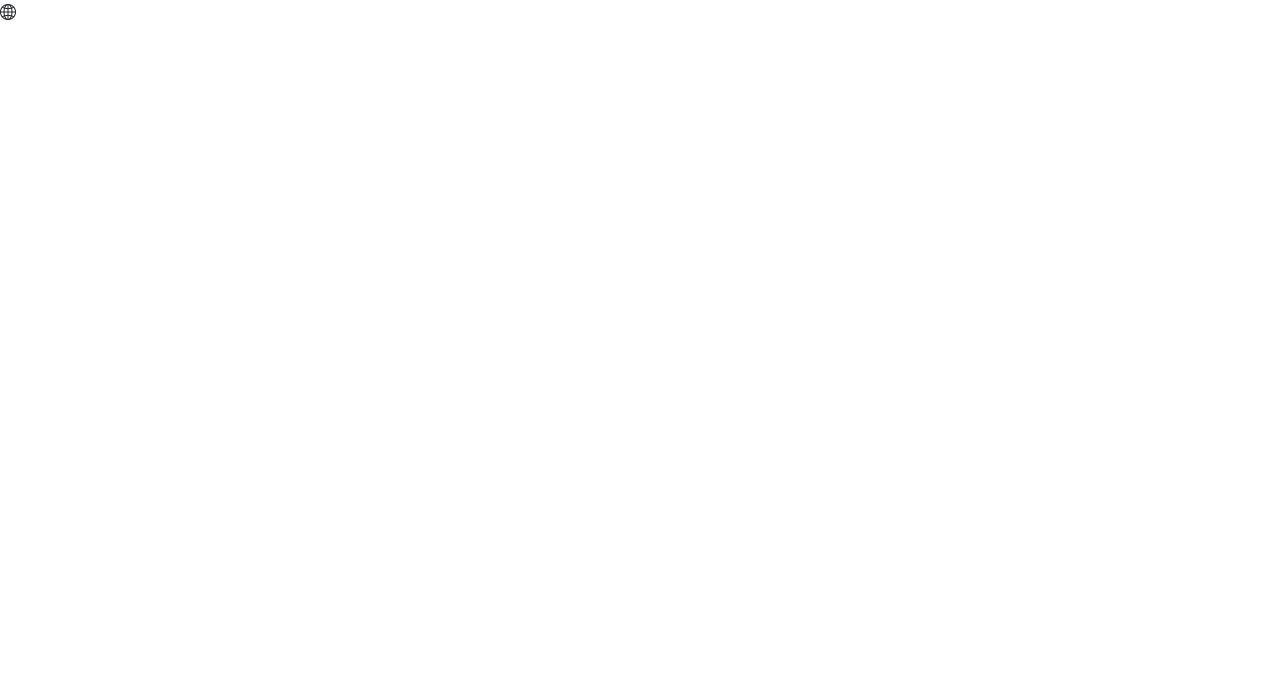
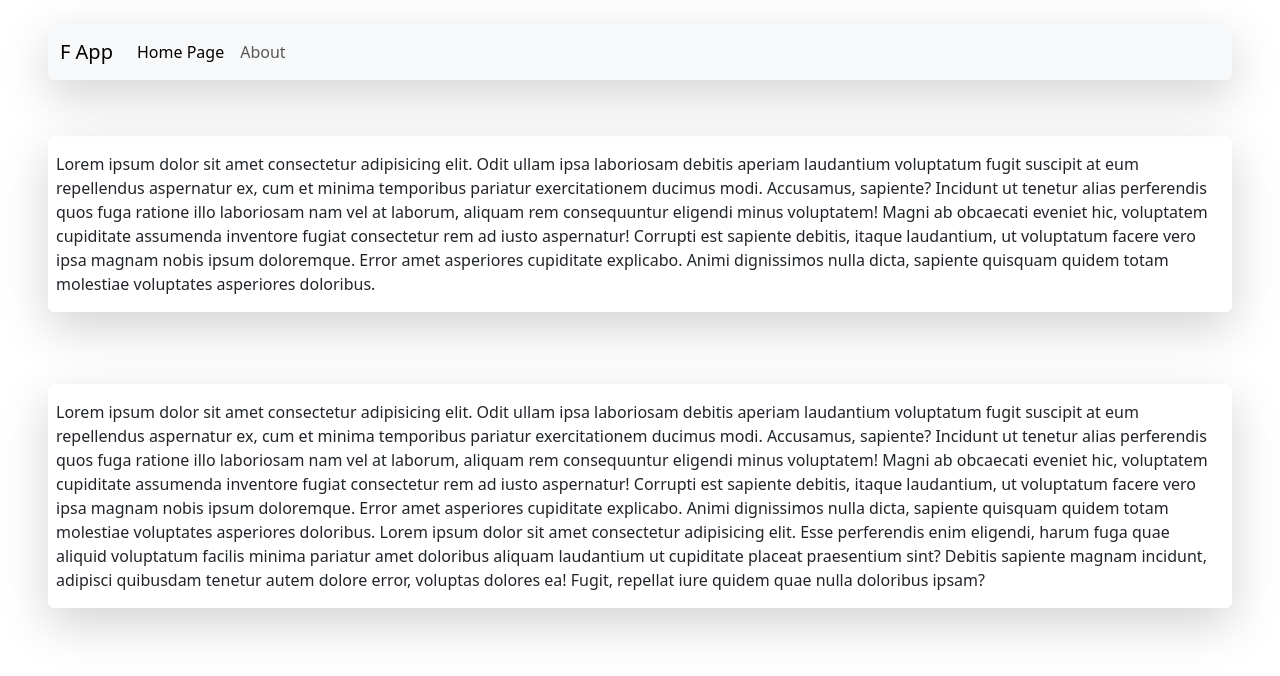
Before and after one commit to Furkaninzz/MyProject, a PHP site: page / in a window 1280 px wide. Before the commit the part shown is almost empty. Shown: the top 676 px of the page. Run offline with PHP 8.4, Linux system fonts and the light colour scheme.

Commit message:
Layout Structure
Layout yapısı için hazırlamaya çalışıyorum.
Umarım bir eksik olmaz.
Bu yapıyı hedef belirledim.

```diff
--- a/index.php
+++ b/index.php
@@ -7,19 +7,50 @@ require_once 'main.php';
 <head>
   <meta charset="UTF-8">
   <meta name="viewport" content="width=device-width, initial-scale=1.0">
-        <title><?=$_SESSION['page-title']?></title>
+  <title><?= $_SESSION['page-title'] ?></title>
   <link rel="apple-touch-icon" sizes="180x180" href="assets/favicon/black/apple-touch-icon.png">
   <link rel="icon" type="image/png" sizes="32x32" href="assets/images/favicon/black/favicon-32x32.png">
   <link rel="icon" type="image/png" sizes="16x16" href="assets/images/favicon/black/favicon-16x16.png">
   <link rel="manifest" href="assets/images/favicon/black/site.webmanifest">
-
   <link rel="stylesheet" href="https://cdn.jsdelivr.net/npm/bootstrap-icons@1.11.1/font/bootstrap-icons.css">
   <link rel="stylesheet" href="assets/vendor/bootstrap-5.3.2-dist/css/bootstrap.min.css">
   <link rel="stylesheet" href="assets/css/style.css">
 </head>
 
 <body>
-        <i class="bi-globe2"></i>
+  <main>
+    <header class="px-5 py-4 mb-2">
+        <nav class="navbar navbar-expand-lg bg-body-tertiary shadow-lg rounded">
+          <div class="container-fluid">
+            <a class="navbar-brand" href="index.php">F App</a>
+            <button class="navbar-toggler" type="button" data-bs-toggle="collapse" data-bs-target="#navbarNav" aria-controls="navbarNav" aria-expanded="false" aria-label="Toggle navigation">
+              <span class="navbar-toggler-icon"></span>
+            </button>
+            <div class="collapse navbar-collapse" id="navbarNav">
+              <ul class="navbar-nav">
+                <li class="nav-item">
+                  <a class="nav-link active" aria-current="page" href="#">Home Page</a>
+                </li>
+                <li class="nav-item">
+                  <a class="nav-link" href="#">About</a>
+                </li>
+              </ul>
+            </div>
+          </div>
+        </nav>
+    </header>
+  </main>
+  <section class="px-5 py-4 mb-2">
+    <p class="shadow-lg rounded py-3 px-2">Lorem ipsum dolor sit amet consectetur adipisicing elit. Odit ullam ipsa laboriosam debitis aperiam laudantium voluptatum fugit suscipit at eum repellendus aspernatur ex, cum et minima temporibus pariatur exercitationem ducimus modi. Accusamus, sapiente? Incidunt ut tenetur alias perferendis quos fuga ratione illo laboriosam nam vel at laborum, aliquam rem consequuntur eligendi minus voluptatem! Magni ab obcaecati eveniet hic, voluptatem cupiditate assumenda inventore fugiat consectetur rem ad iusto aspernatur! Corrupti est sapiente debitis, itaque laudantium, ut voluptatum facere vero ipsa magnam nobis ipsum doloremque. Error amet asperiores cupiditate explicabo. Animi dignissimos nulla dicta, sapiente quisquam quidem totam molestiae voluptates asperiores doloribus.</p>
+  </section>
+
+  <section class="px-5 py-4 mb-2">
+    <p class="shadow-lg rounded py-3 px-2">Lorem ipsum dolor sit amet consectetur adipisicing elit. Odit ullam ipsa laboriosam debitis aperiam laudantium voluptatum fugit suscipit at eum repellendus aspernatur ex, cum et minima temporibus pariatur exercitationem ducimus modi. Accusamus, sapiente? Incidunt ut tenetur alias perferendis quos fuga ratione illo laboriosam nam vel at laborum, aliquam rem consequuntur eligendi minus voluptatem! Magni ab obcaecati eveniet hic, voluptatem cupiditate assumenda inventore fugiat consectetur rem ad iusto aspernatur! Corrupti est sapiente debitis, itaque laudantium, ut voluptatum facere vero ipsa magnam nobis ipsum doloremque. Error amet asperiores cupiditate explicabo. Animi dignissimos nulla dicta, sapiente quisquam quidem totam molestiae voluptates asperiores doloribus. Lorem ipsum dolor sit amet consectetur adipisicing elit. Esse perferendis enim eligendi, harum fuga quae aliquid voluptatum facilis minima pariatur amet doloribus aliquam laudantium ut cupiditate placeat praesentium sint? Debitis sapiente magnam incidunt, adipisci quibusdam tenetur autem dolore error, voluptas dolores ea! Fugit, repellat iure quidem quae nulla doloribus ipsam?</p>
+  </section>
+
+  <footer>
+
+  </footer>
 </body>
 
 </html>
```
Lines whose indentation alone changed are shown as unchanged.
